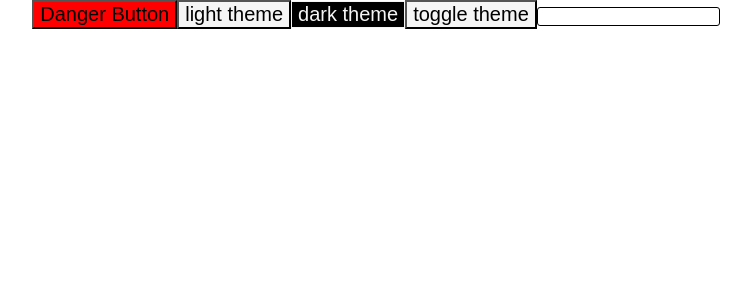
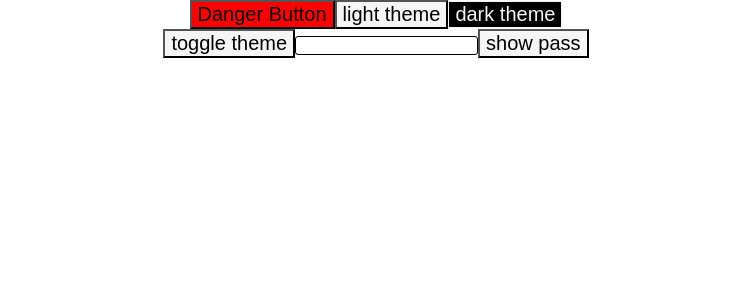
Before and after one commit to AkkaFranKebne/react-styled-component, a React (Create React App) app: page / in a window 1280 px wide. Shown: the top 300 px of the page, without its empty margins (264-1015 px from the left). Built offline with nearby package versions, Linux system fonts and the light colour scheme.

Commit message:
passing state as props

```diff
--- a/src/App.js
+++ b/src/App.js
@@ -8,11 +8,17 @@ import './App.css';
 
 class App extends Component {
   state = {
-    theme: LightTheme
+    theme: LightTheme,
+    showPassword: false
   };
   handleToggleTheme = () => {
     this.setState({
       theme: this.state.theme.id === 'light' ? DarkTheme : LightTheme
+    });
+  };
+  handleToggleShowPass = () => {
+    this.setState({
+      showPassword: !this.state.showPassword
     });
   };
   render() {
@@ -28,9 +34,12 @@ class App extends Component {
           <Button>dark theme</Button>
         </ThemeProvider>
         <ThemeProvider theme={this.state.theme}>
-          <Button onClick={this.handleToggleTheme}>toggle theme</Button>
+          <section>
+            <Button onClick={this.handleToggleTheme}>toggle theme</Button>
+            <PasswordInput showPassword={this.state.showPassword} />
+            <Button onClick={this.handleToggleShowPass}>{this.state.showPassword ? 'hide pass' : 'show pass'}</Button>
+          </section>
         </ThemeProvider>
-        <PasswordInput />
       </div>
     );
   }
--- a/src/components/common/PasswordInput.js
+++ b/src/components/common/PasswordInput.js
@@ -3,7 +3,7 @@ import styled from 'styled-components';
 
 // passing attributes to components
 const PasswordInput = styled.input.attrs({
-  type: 'password'
+  type: props => (props.showPassword ? 'text' : 'password')
 })`
   border-radius: 3px;
   outline: none;
```
